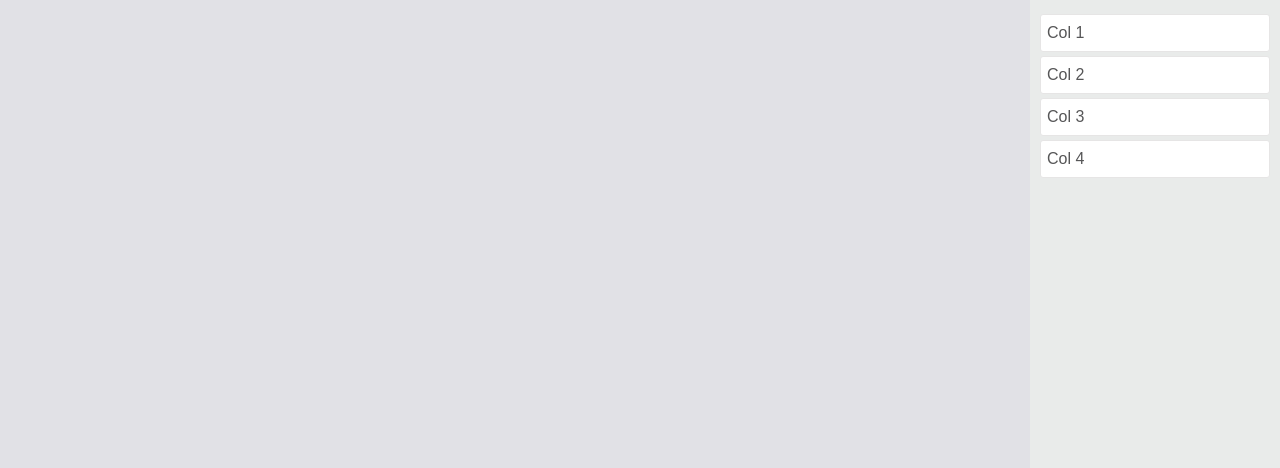
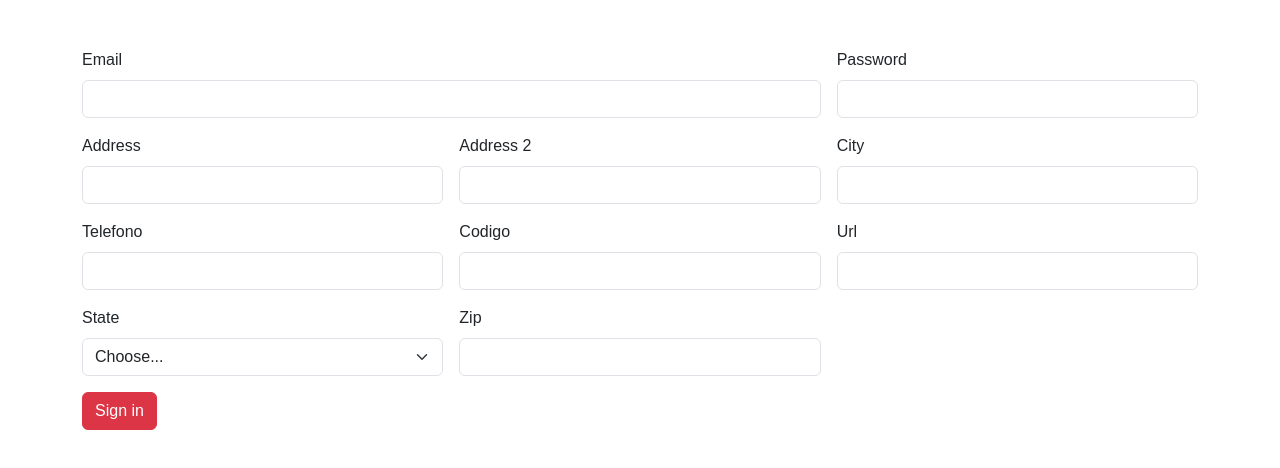
Before and after one commit to emeltec/app-test-dragdrop, an Angular app: page / in a window 1280 px wide. Shown: the top 468 px of the page. Built offline with nearby package versions, Linux system fonts and the light colour scheme.

Commit message:
Formulario sortable con .row .col

```diff
--- a/src/app/app.component.html
+++ b/src/app/app.component.html
@@ -1,3 +1,6 @@
 <!-- <app-board1></app-board1> -->
 
-<app-board2></app-board2>
+<!-- <app-board2></app-board2> -->
+
+
+<app-form-fluid></app-form-fluid>
--- a/src/app/app.module.ts
+++ b/src/app/app.module.ts
@@ -5,12 +5,14 @@ import { AppRoutingModule } from './app-routing.module';
 import { AppComponent } from './app.component';
 import { Board1Component } from './components/board1/board1.component';
 import { Board2Component } from './components/board2/board2.component';
+import { FormFluidComponent } from './components/form-fluid/form-fluid.component';
 
 @NgModule({
   declarations: [
     AppComponent,
     Board1Component,
-    Board2Component
+    Board2Component,
+    FormFluidComponent,
   ],
   imports: [
     BrowserModule,
--- a/src/app/components/board1/board1.component.html
+++ b/src/app/components/board1/board1.component.html
@@ -11,5 +11,5 @@
   (dragenter)="onDragenter($event)"
   (drop)="onDrop($event)"
   (dragleave)="onDragleave($event)">
+  </div>
 </div>
-</div>
--- /dev/null
+++ b/src/app/components/form-fluid/form-fluid.component.css
@@ -0,0 +1,11 @@
+
+
+.sortable-ghost {
+    border: dashed 1px #a1a1a1;
+    border-radius: 10px;
+    background: #edf5fa;
+}
+
+.field-item {
+    cursor: move;
+}
--- /dev/null
+++ b/src/app/components/form-fluid/form-fluid.component.html
@@ -0,0 +1,53 @@
+<div class="container mt-5">
+
+  <form id="formFluid" class="row form-content g-3">
+    <div class="col-8 field-item">
+      <label for="inputEmail4" class="form-label">Email</label>
+      <input type="email" class="form-control">
+    </div>
+    <div class="col-4 field-item">
+      <label for="inputPassword4" class="form-label">Password</label>
+      <input type="password" class="form-control">
+    </div>
+    <div class="col-4 field-item">
+      <label for="inputAddress" class="form-label">Address</label>
+      <input type="text" class="form-control">
+    </div>
+    <div class="col-4 field-item">
+      <label for="inputAddress2" class="form-label">Address 2</label>
+      <input type="text" class="form-control">
+    </div>
+    <div class="col-4 field-item">
+      <label for="inputCity" class="form-label">City</label>
+      <input type="text" class="form-control">
+    </div>
+    <div class="col-4 field-item">
+      <label for="inputAddress" class="form-label">Telefono</label>
+      <input type="text" class="form-control">
+    </div>
+    <div class="col-4 field-item">
+      <label for="inputAddress2" class="form-label">Codigo</label>
+      <input type="text" class="form-control">
+    </div>
+    <div class="col-4 field-item">
+      <label for="inputCity" class="form-label">Url</label>
+      <input type="text" class="form-control">
+    </div>
+    <div class="col-4 field-item">
+      <label for="inputState" class="form-label">State</label>
+      <select id="inputState" class="form-select">
+        <option selected>Choose...</option>
+        <option>...</option>
+      </select>
+    </div>
+    <div class="col-4 field-item">
+      <label for="inputZip" class="form-label">Zip</label>
+      <input type="text" class="form-control">
+    </div>
+    <div class="col-12 field-item">
+      <button type="submit" class="btn btn-danger">Sign in</button>
+    </div>
+  </form>
+
+
+</div>
--- /dev/null
+++ b/src/app/components/form-fluid/form-fluid.component.ts
@@ -0,0 +1,128 @@
+import { Component, OnInit } from '@angular/core';
+import { UID } from 'src/app/functions/uid';
+var Sortable = require('src/assets/js/sortable.js');
+
+@Component({
+  selector: 'app-form-fluid',
+  templateUrl: './form-fluid.component.html',
+  styleUrls: ['./form-fluid.component.css']
+})
+export class FormFluidComponent implements OnInit {
+
+  isDragActive = false;
+  tools = [
+    { id: 11, cols: 1, css: 'col col-12' },
+    { id: 22, cols: 2, css: 'col col-6' },
+    { id: 33, cols: 3, css: 'col col-4' },
+    { id: 44, cols: 4, css: 'col col-3' },
+  ]
+  constructor() { }
+
+  ngOnInit() {
+
+
+  }
+
+  getAttrib(data: any) {
+    // console.log(data)
+    return JSON.stringify(data)
+  }
+
+  ngAfterViewInit() {
+    const dragItems: any = document.querySelector('#formFluid');
+    Sortable.create(dragItems, {
+      animation: 150,
+      ghostClass: 'sortable-ghost',
+      onSort: function (e: any) {
+        console.log(e);
+      }
+    })
+  }
+
+  onClick(e: any) {
+    console.log(e)
+  }
+
+  onDragstart(e: any) {
+    // e.preventDefault();
+    // e.stopPropagation();
+    let data = e.target.attributes['data-item'].value
+    e.dataTransfer.setData("text/plain", e.target.id);
+    e.dataTransfer.setData("data", data);
+    e.dataTransfer.effectAllowed = "move";
+
+    console.log('START', e.target.attributes)
+    // let c = JSON.parse(e.target.attributes.txt.value)
+  }
+
+
+
+  onDrop(e: any) {
+    e.preventDefault();
+    e.stopPropagation();
+    this.isDragActive = false;
+    const id = e.dataTransfer.getData('text/plain');
+
+    const draggable: any = document.getElementById(id);
+    const data: any = JSON.parse(e.dataTransfer.getData('data'));
+    // console.log(data)
+
+    let isCopy = draggable.getAttribute('data-iscopy') || null;
+    console.log(draggable)
+
+    if (isCopy != 'true') {
+      let clone = draggable.cloneNode(true);
+      clone.setAttribute('data-iscopy', 'true')
+      clone.id = UID();
+      clone.setAttribute('class', data.css);
+      clone.addEventListener('dragstart', this.onDragstart);
+      e.target.appendChild(clone);
+    } else {
+      e.target.appendChild(draggable);
+    }
+
+
+
+    // e.target.appendChild(draggable);
+
+  }
+
+
+
+  onDrag(e: any) {
+    e.preventDefault();
+    e.stopPropagation();
+    e.dataTransfer.clearData();
+    e.dataTransfer.setData("text/plain", e.target.id);
+  }
+
+  onDragenter(e: any) {
+    e.preventDefault();
+    e.stopPropagation();
+    this.isDragActive = true;
+    e.dataTransfer.clearData();
+    e.dataTransfer.setData("text/plain", e.target.id);
+  }
+
+
+
+  onDragOver(e: any) {
+    e.preventDefault();
+    e.stopPropagation();
+  }
+
+  onDragleave(e: any) {
+    e.preventDefault();
+    e.stopPropagation();
+    this.isDragActive = false;
+    console.log('LEAVE', e)
+  }
+
+  onDragend(e: any) {
+    e.preventDefault();
+    e.stopPropagation();
+    this.isDragActive = false;
+    console.log('END', e)
+  }
+
+}
```
